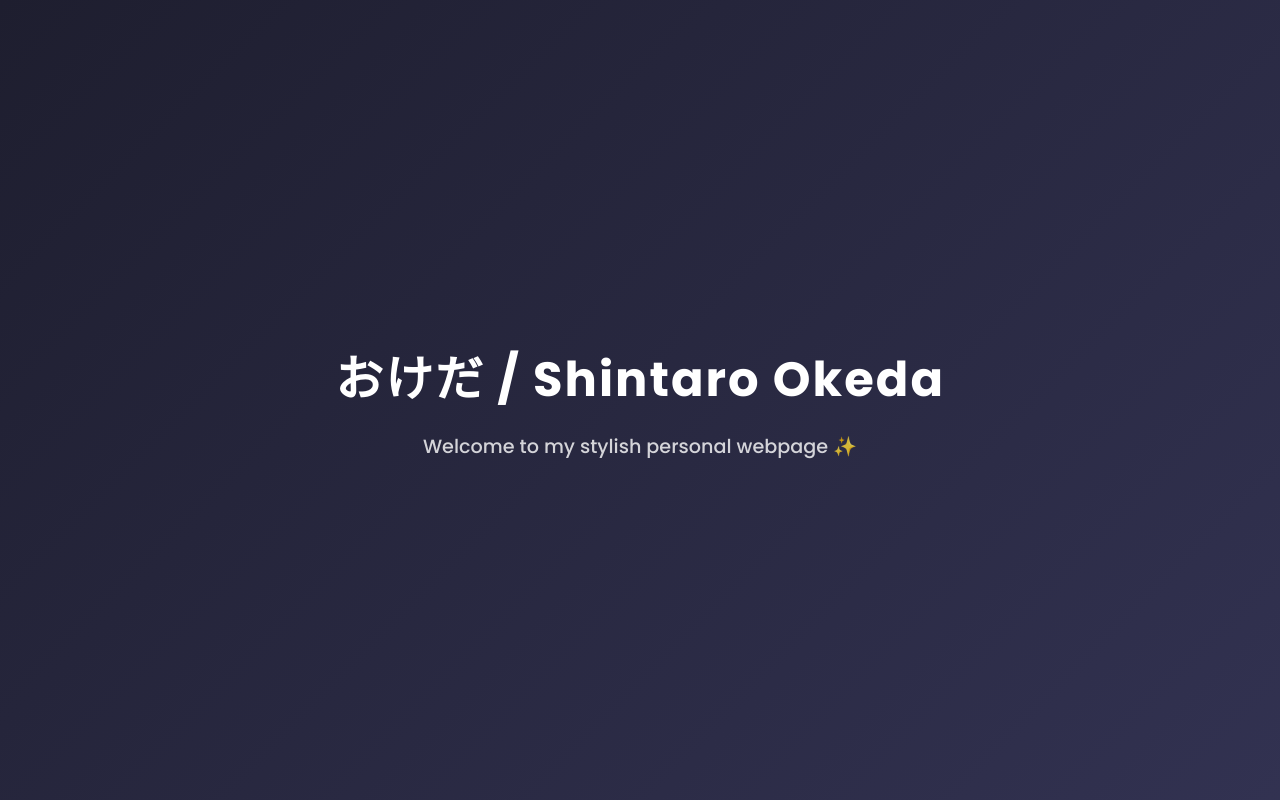
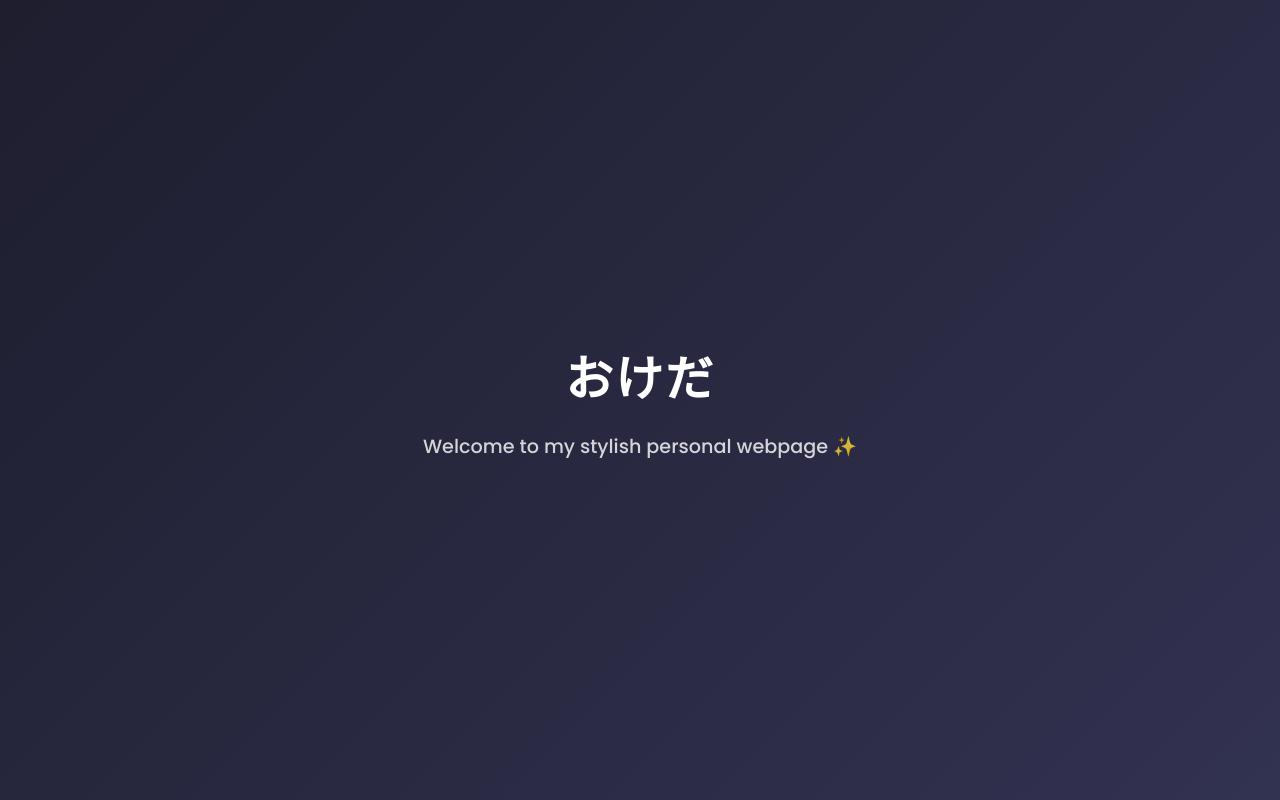
Before and after one commit to naclh2o-os/profile, a plain HTML site: page index.html in a window 1280 px wide. Shown: the top 800 px of the page. Drawn offline with Linux system fonts and the light colour scheme.

Commit message:
Update index.html

```diff
--- a/index.html
+++ b/index.html
@@ -102,7 +102,7 @@
 <body>
 
 <header>
-  <h1>おけだ / Shintaro Okeda</h1>
+  <h1>おけだ</h1>
   <p>Welcome to my stylish personal webpage ✨</p>
 </header>
 
```
